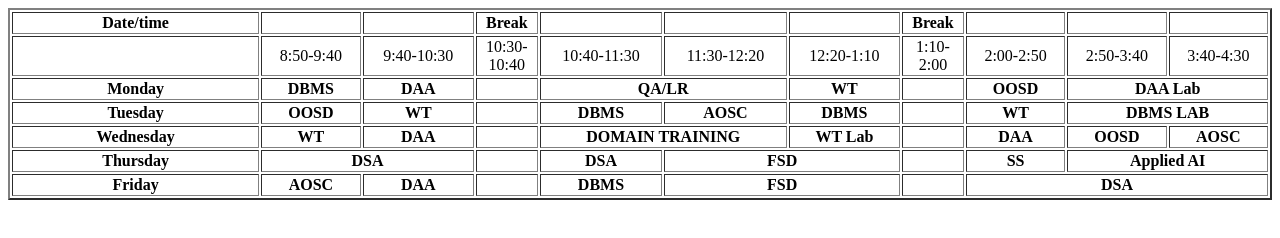
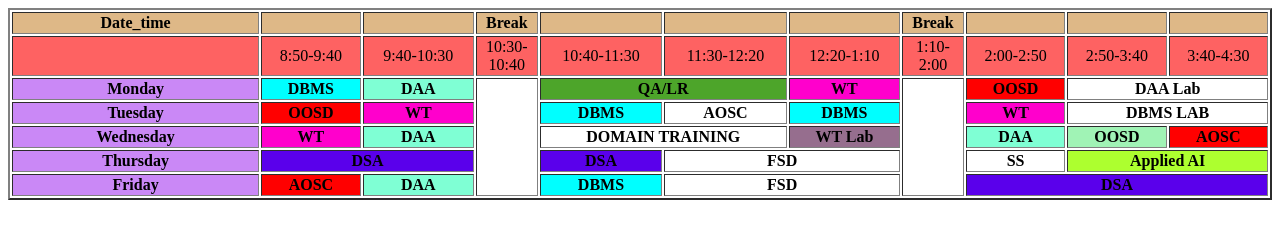
Before and after one commit to kavyabhardwaj2004/new_repo_fsd, a plain HTML site: page day_1/timetable.html in a window 1280 px wide. Drawn offline with Linux system fonts and the light colour scheme.

Commit message:
changes in css

```diff
--- a/day_1/timetable.html
+++ b/day_1/timetable.html
@@ -5,11 +5,14 @@
     <meta name="viewport" content="width=device-width, initial-scale=1.0">
     <title>Document</title>
 </head>
+<style>
+
+</style>
 <body>
     <!-- time table....date -->
      <table border=" 2px solid black" width="100%">
-        <tr>
-            <th width="20%">Date/time</th>
+        <tr style="background-color: burlywood;">
+            <th width="20%">Date_time</th>
             <th></th>
             <th></th>
             <th width="5%">Break</th>
@@ -21,7 +24,7 @@
             <th></th>
             <th></th>
         </tr>
-        <tr align="center">
+        <tr align="center" style="background-color: rgb(254, 98, 98);">
             <td></td>
             <td>8:50-9:40</td>
             <td>9:40-10:30</td>
@@ -35,66 +38,66 @@
             <td>3:40-4:30</td>
         </tr>
         <tr>
-            <th>Monday</th>
-            <th>DBMS</th>
-            <th>DAA</th>
-            <th width="5%"></th>
-            <th colspan="2">QA/LR</th>
-            <th>WT</th>
-            <th width="5%"></th>
-            <th>OOSD</th>
+            <th style="background-color: rgb(202, 136, 246);">Monday</th>
+            <th style="background-color: aqua;">DBMS</th>
+            <th style="background-color: aquamarine;">DAA</th>
+            <th width="5%" rowspan="5"></th>
+            <th colspan="2" style="background-color: rgb(77, 165, 42);">QA/LR</th>
+            <th style="background-color: rgb(255, 0, 204);">WT</th>
+            <th width="5%" rowspan="5"></th>
+            <th style="background-color: red;">OOSD</th>
             <th colspan="2">DAA Lab</th>
             <!-- <th>DAA Lab</th> -->
             <!-- <th>8</th> -->
         </tr>
         <tr>
-            <th>Tuesday</th>
-            <th>OOSD</th>
-            <th>WT</th>
-            <th width="5%"></th>
-            <th>DBMS</th>
+            <th style="background-color: rgb(202, 136, 246);">Tuesday</th>
+            <th style="background-color: red;">OOSD</th>
+            <th style="background-color: rgb(255, 0, 204);">WT</th>
+            <!-- <th width="5%"></th> -->
+            <th style="background-color: aqua;">DBMS</th>
             <th>AOSC</th>
-            <th>DBMS</th>
-            <th width="5%"></th>
-            <th>WT</th>
+            <th style="background-color: aqua;">DBMS</th>
+            <!-- <th width="5%"></th> -->
+            <th style="background-color: rgb(255, 0, 204);">WT</th>
             <th colspan="2">DBMS LAB</th>
         </tr>
         <tr>
-            <th>Wednesday</th>
-            <th>WT</th>
-            <th>DAA</th>
-            <th width="5%"></th>
+            <th style="background-color: rgb(202, 136, 246);">Wednesday</th>
+            <th style="background-color: rgb(255, 0, 204);">WT</th>
+            <th style="background-color: aquamarine;">DAA</th>
+            <!-- <th width="5%"></th> -->
             <th colspan="2">DOMAIN TRAINING</th>
             <!-- <th>4</th> -->
-            <th>WT Lab</th>
-            <th width="5%"></th>
-            <th>DAA</th>
-            <th>OOSD</th>
-            <th>AOSC</th>
+            <th style="background-color: rgb(150, 110, 142);">WT Lab</th>
+            <!-- <th width="5%"></th> -->
+            <th style="background-color: aquamarine;">DAA</th>
+            <th style="background-color: rgb(160, 243, 181);">OOSD</th>
+            <th style="background-color: red;">AOSC</th>
         </tr>
         <tr>
-            <th>Thursday</th>
-            <th colspan="2">DSA</th>
+            <th style="background-color: rgb(202, 136, 246);">Thursday</th>
+            <th colspan="2" style="background-color: rgb(90, 0, 235);">DSA</th>
             <!-- <th>2</th> -->
-            <th width="5%"></th>
-            <th>DSA</th>
+            <!-- <th width="5%"></th> -->
+            <th style="background-color: rgb(90, 0, 235);">DSA</th>
             <th colspan="2">FSD</th>
             <!-- <th>5</th> -->
-            <th width="5%"></th>
+            <!-- <th width="5%"></th> -->
             <th>SS</th>
-            <th colspan="2">Applied AI</th>
+            <th colspan="2" style="background-color: greenyellow;">Applied AI</th>
             <!-- <th>8</th> -->
         </tr>
         <tr>
-            <th>Friday</th>
-            <th>AOSC</th>
-            <th>DAA</th>
-            <th width="5%"></th>
-            <th>DBMS</th>
+            <th style="background-color: rgb(202, 136, 246);">Friday</th>
+            <th style="background-color: red;">AOSC</th>
+            <th style="background-color: aquamarine;">DAA</th>
+            <!-- <th width="5%"></th> -->
+            <th style="background-color: aqua;">DBMS</th>
             <th colspan="2">FSD</th>
             <!-- <th>5</th> -->
-            <th width="5%"></th>
-            <th colspan="3">DSA</th>
+            <!-- <th width="5%"></th> -->
+            <th colspan="3" style="background-color: rgb(90, 0, 235);">DSA</th>
             <!-- <th>7</th> -->
             <!-- <th>8</th> -->
         </tr>
```
